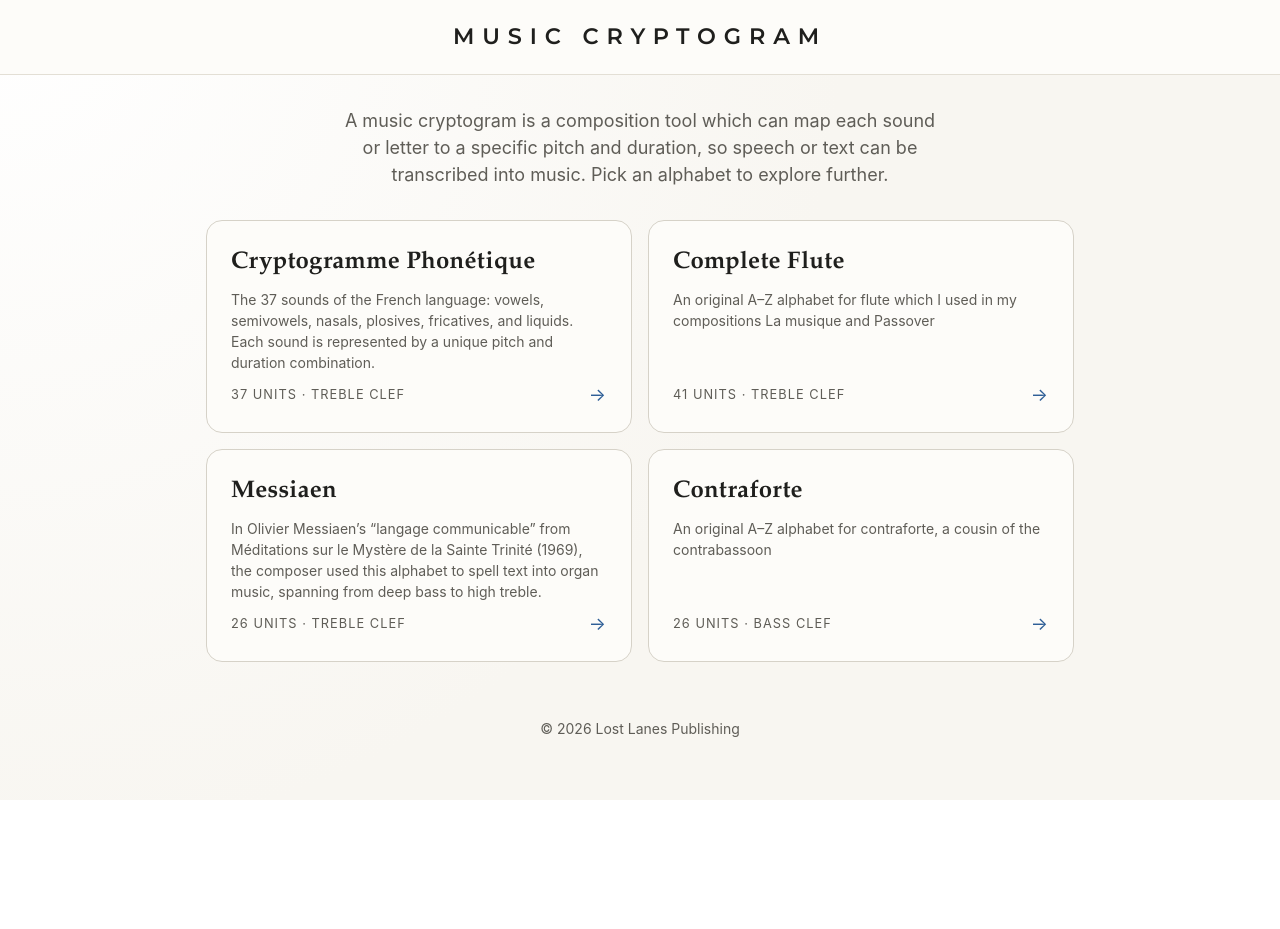
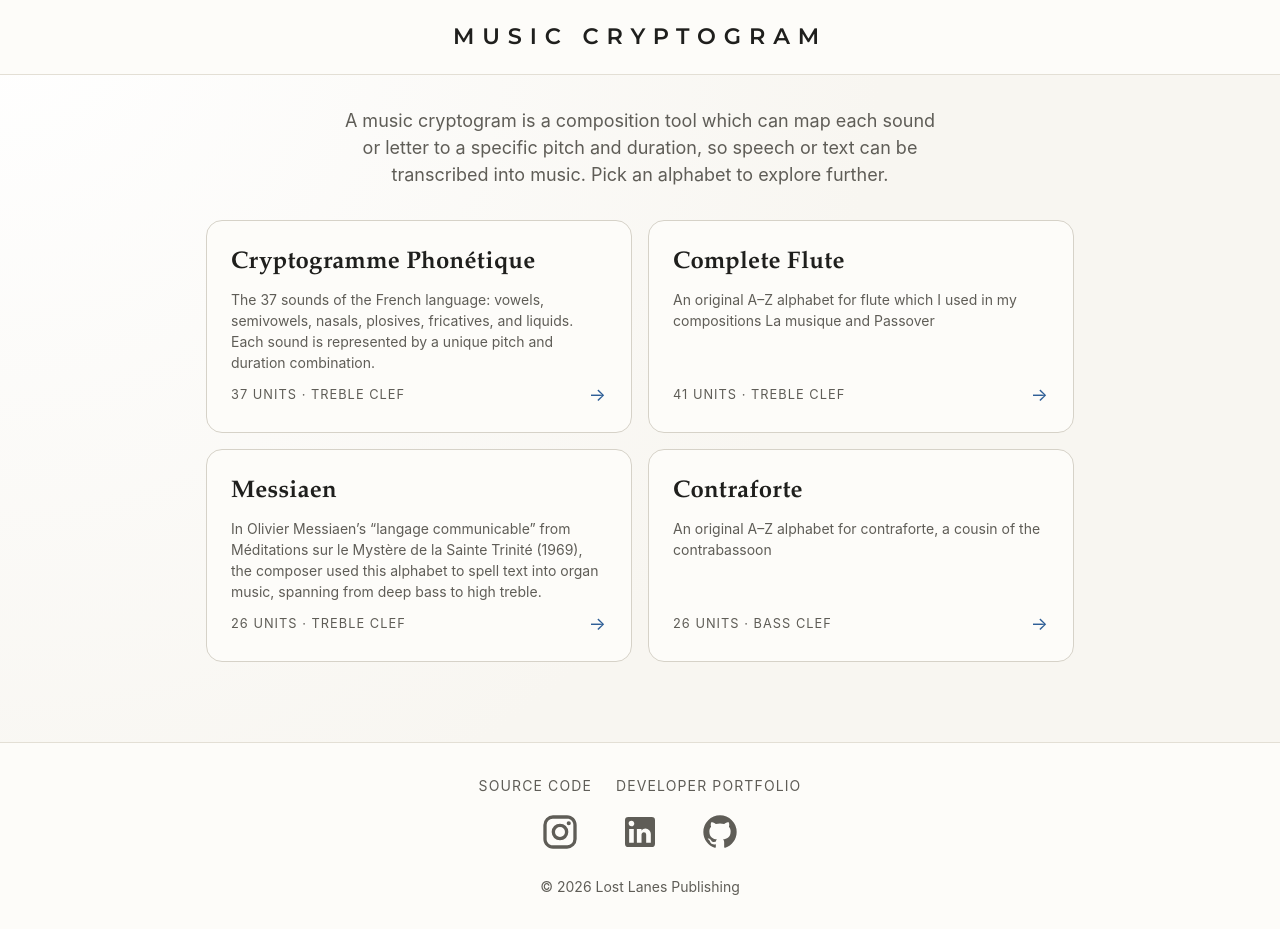
Before and after one commit to BrettEastman/sveltekit-phoneme-notes, a SvelteKit app: page / in a window 1280 px wide. Before the commit the page ends 800 px from the top, so only its background shows below. Built offline with nearby package versions, Linux system fonts and the light colour scheme.

Commit message:
Add footer links based on music portfolio site

```diff
--- /dev/null
+++ b/src/lib/Footer.svelte
@@ -0,0 +1,122 @@
+<script lang="ts">
+  const links = [
+    {
+      label: "Source code",
+      href: "https://github.com/BrettEastman/sveltekit-phoneme-notes",
+    },
+    { label: "Developer portfolio", href: "https://www.bretteastman.dev/" },
+  ];
+
+  // Paths from Material Design Icons (mdi), matching the bae_astro footer
+  const socials = [
+    {
+      platform: "instagram",
+      href: "https://www.instagram.com/brettaustineastman/",
+      path: "M7.8 2h8.4C19.4 2 22 4.6 22 7.8v8.4a5.8 5.8 0 0 1-5.8 5.8H7.8C4.6 22 2 19.4 2 16.2V7.8A5.8 5.8 0 0 1 7.8 2m-.2 2A3.6 3.6 0 0 0 4 7.6v8.8C4 18.39 5.61 20 7.6 20h8.8a3.6 3.6 0 0 0 3.6-3.6V7.6C20 5.61 18.39 4 16.4 4zm9.65 1.5a1.25 1.25 0 0 1 1.25 1.25A1.25 1.25 0 0 1 17.25 8A1.25 1.25 0 0 1 16 6.75a1.25 1.25 0 0 1 1.25-1.25M12 7a5 5 0 0 1 5 5a5 5 0 0 1-5 5a5 5 0 0 1-5-5a5 5 0 0 1 5-5m0 2a3 3 0 0 0-3 3a3 3 0 0 0 3 3a3 3 0 0 0 3-3a3 3 0 0 0-3-3",
+    },
+    {
+      platform: "linkedin",
+      href: "https://www.linkedin.com/in/brett-austin-eastman/",
+      path: "M19 3a2 2 0 0 1 2 2v14a2 2 0 0 1-2 2H5a2 2 0 0 1-2-2V5a2 2 0 0 1 2-2zm-.5 15.5v-5.3a3.26 3.26 0 0 0-3.26-3.26c-.85 0-1.84.52-2.32 1.3v-1.11h-2.79v8.37h2.79v-4.93c0-.77.62-1.4 1.39-1.4a1.4 1.4 0 0 1 1.4 1.4v4.93zM6.88 8.56a1.68 1.68 0 0 0 1.68-1.68c0-.93-.75-1.69-1.68-1.69a1.69 1.69 0 0 0-1.69 1.69c0 .93.76 1.68 1.69 1.68m1.39 9.94v-8.37H5.5v8.37z",
+    },
+    {
+      platform: "github",
+      href: "https://www.github.com/BrettEastman/",
+      path: "M12 2A10 10 0 0 0 2 12c0 4.42 2.87 8.17 6.84 9.5c.5.08.66-.23.66-.5v-1.69c-2.77.6-3.36-1.34-3.36-1.34c-.46-1.16-1.11-1.47-1.11-1.47c-.91-.62.07-.6.07-.6c1 .07 1.53 1.03 1.53 1.03c.87 1.52 2.34 1.07 2.91.83c.09-.65.35-1.09.63-1.34c-2.22-.25-4.55-1.11-4.55-4.92c0-1.11.38-2 1.03-2.71c-.1-.25-.45-1.29.1-2.64c0 0 .84-.27 2.75 1.02c.79-.22 1.65-.33 2.5-.33s1.71.11 2.5.33c1.91-1.29 2.75-1.02 2.75-1.02c.55 1.35.2 2.39.1 2.64c.65.71 1.03 1.6 1.03 2.71c0 3.82-2.34 4.66-4.57 4.91c.36.31.69.92.69 1.85V21c0 .27.16.59.67.5C19.14 20.16 22 16.42 22 12A10 10 0 0 0 12 2",
+    },
+  ];
+
+  const currentYear = new Date().getFullYear();
+</script>
+
+<footer>
+  <nav class="links">
+    {#each links as link (link.href)}
+      <a href={link.href} target="_blank" rel="noopener noreferrer">
+        {link.label}
+      </a>
+    {/each}
+  </nav>
+
+  <div class="socials">
+    {#each socials as social (social.platform)}
+      <a
+        href={social.href}
+        aria-label={`Go to ${social.platform} page`}
+        target="_blank"
+        rel="noopener noreferrer"
+      >
+        <svg
+          xmlns="http://www.w3.org/2000/svg"
+          viewBox="0 0 24 24"
+          width="40"
+          height="40"
+          aria-hidden="true"
+        >
+          <path fill="currentColor" d={social.path} />
+        </svg>
+      </a>
+    {/each}
+  </div>
+
+  <p class="copyright">© {currentYear} Lost Lanes Publishing</p>
+</footer>
+
+<style>
+  footer {
+    margin-top: 56px;
+    padding: var(--space-6) 16px;
+    background-color: var(--color-paper-strong);
+    border-top: 1px solid var(--color-border-soft);
+    display: flex;
+    flex-direction: column;
+    align-items: center;
+    gap: var(--space-2);
+    font-size: var(--text-sm);
+    color: var(--color-muted);
+  }
+
+  .links {
+    display: flex;
+    flex-wrap: wrap;
+    justify-content: center;
+    gap: var(--space-5);
+  }
+
+  .links a {
+    color: inherit;
+    text-decoration: none;
+    text-transform: uppercase;
+    letter-spacing: 0.08em;
+    transition: color 0.2s ease;
+  }
+
+  .socials {
+    display: flex;
+    justify-content: center;
+    gap: var(--space-2);
+  }
+
+  .socials a {
+    display: inline-flex;
+    padding: var(--space-2) var(--space-4);
+    color: inherit;
+    border-radius: var(--radius-sm);
+    transition: color 0.3s ease;
+  }
+
+  .links a:hover,
+  .socials a:hover {
+    color: var(--color-accent);
+  }
+
+  .copyright {
+    margin: var(--space-2) 0 0;
+  }
+
+  @media (max-width: 768px) {
+    footer {
+      padding: var(--space-5) 12px;
+    }
+  }
+</style>
--- a/src/routes/+layout.svelte
+++ b/src/routes/+layout.svelte
@@ -2,13 +2,12 @@
   import "../styles/tokens.css";
   import "../styles/base.css";
   import Header from "$lib/Header.svelte";
+  import Footer from "$lib/Footer.svelte";
   interface Props {
     children?: import("svelte").Snippet;
   }
 
   let { children }: Props = $props();
-
-  const currentYear = new Date().getFullYear();
 </script>
 
 <main>
@@ -16,11 +15,9 @@
 
   <div class="app-container">
     {@render children?.()}
+  </div>
 
-    <footer>
-      <p>© {currentYear} Lost Lanes Publishing</p>
-    </footer>
-  </div>
+  <Footer />
 </main>
 
 <style>
@@ -37,13 +34,6 @@
     margin: 0 auto;
   }
 
-  footer {
-    margin-top: 56px;
-    text-align: center;
-    font-size: var(--text-sm);
-    color: var(--color-muted);
-  }
-
   @media (max-width: 768px) {
     .app-container {
       padding: 16px 12px;
```
